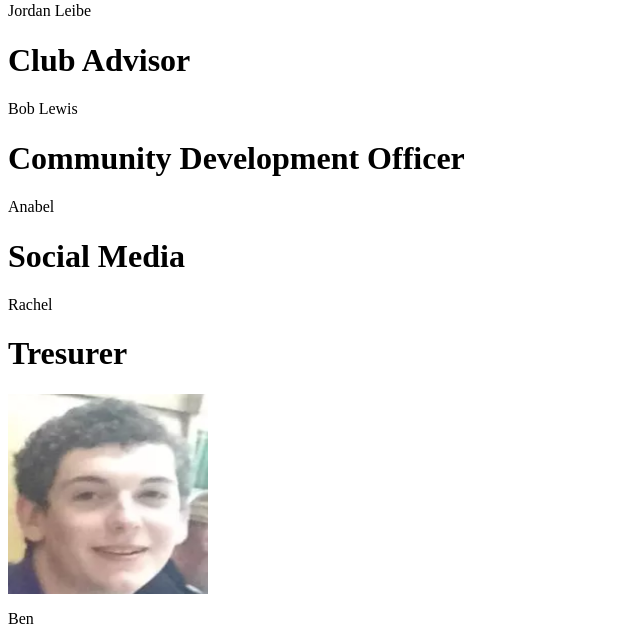
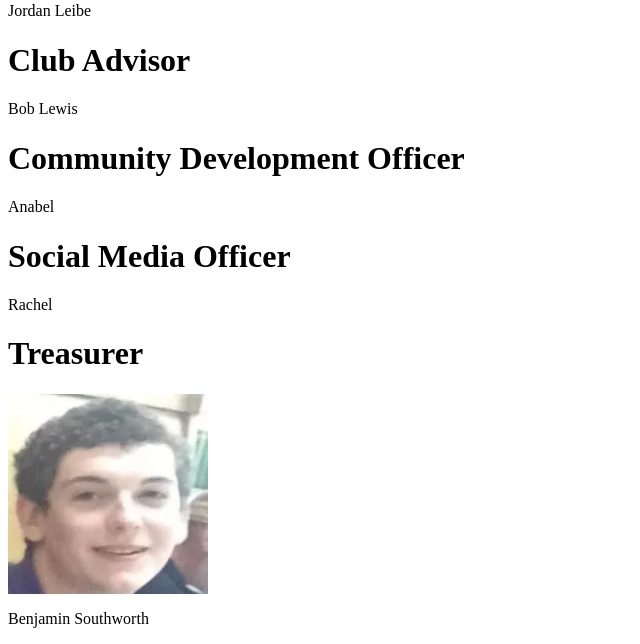
Before and after one commit to CodingCougs/cc-django-site, a Django app: page /about/ in a window 1280 px wide. Shown: the part 385-1029 px from the top of the page, without its empty margins (0-640 px from the left). Run offline with Django 3.2, Linux system fonts and the light colour scheme; parts of the project's set-up code (start-up, migrations or seed data) failed here and were passed over.

Commit message:
Added Names

```diff
--- a/website/templates/website/about.html
+++ b/website/templates/website/about.html
@@ -18,11 +18,11 @@
             <p>Bob Lewis</p>
             <h1>Community Development Officer</h1>
             <p>Anabel</p>
-            <h1>Social Media</h1>
+            <h1>Social Media Officer</h1>
             <p>Rachel</p>
-            <h1>Tresurer</h1>
+            <h1>Treasurer</h1>
             <img src="{% static "codingcougs\benpic.png" %}" alt="Ben" width="200" height="200">
-            <p>Ben</p>
+            <p>Benjamin Southworth</p>
         </div>
     </main>
 </body>
--- a/website/templates/website/home.html
+++ b/website/templates/website/home.html
@@ -1,5 +1,7 @@
 {% load static %}
 <!DOCTYPE>
+{% load static %}
+
 <html>
 <head>
     <link rel="stylesheet" href="{% static 'codingcougs/styles.css' %}">
```
